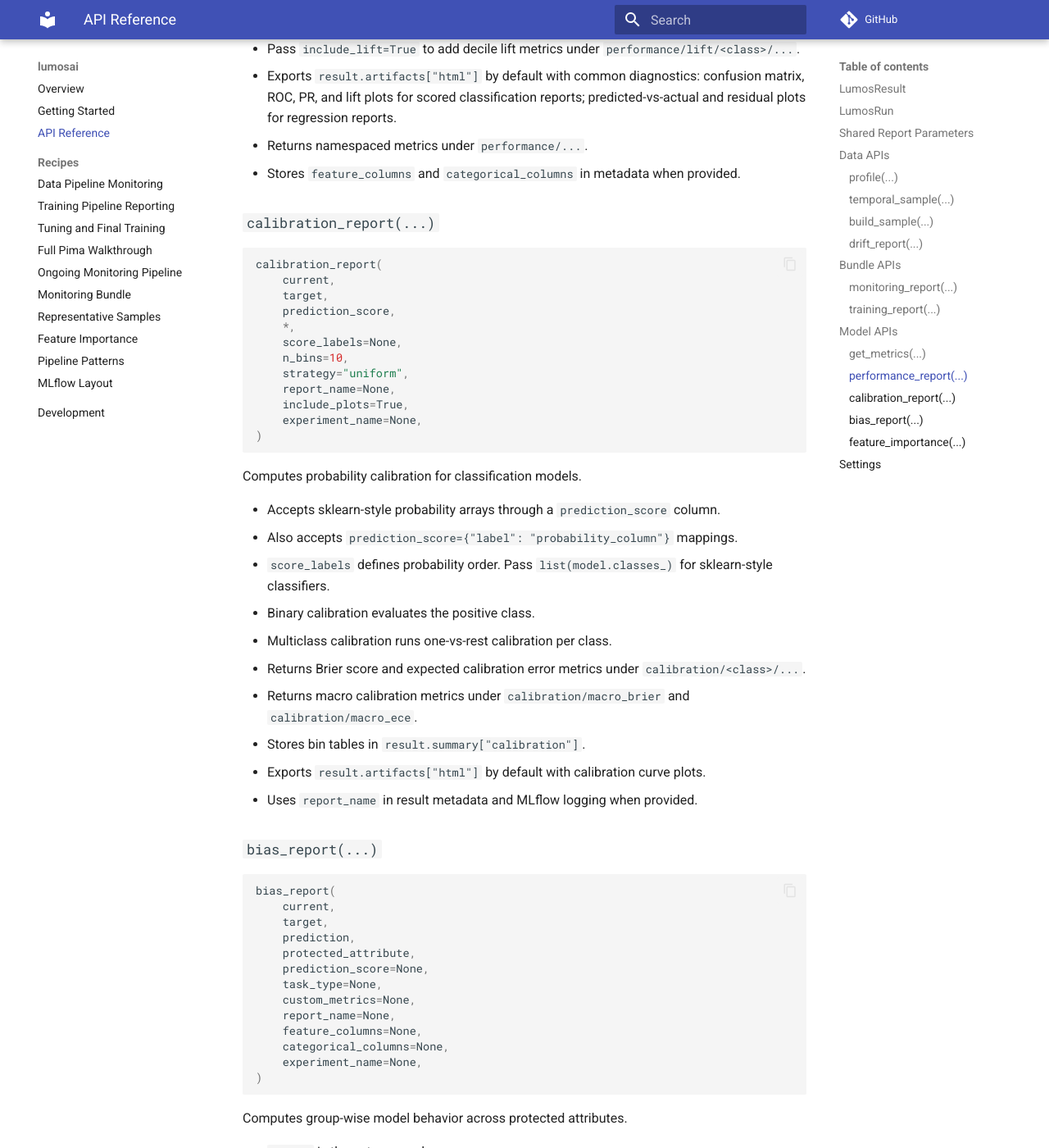
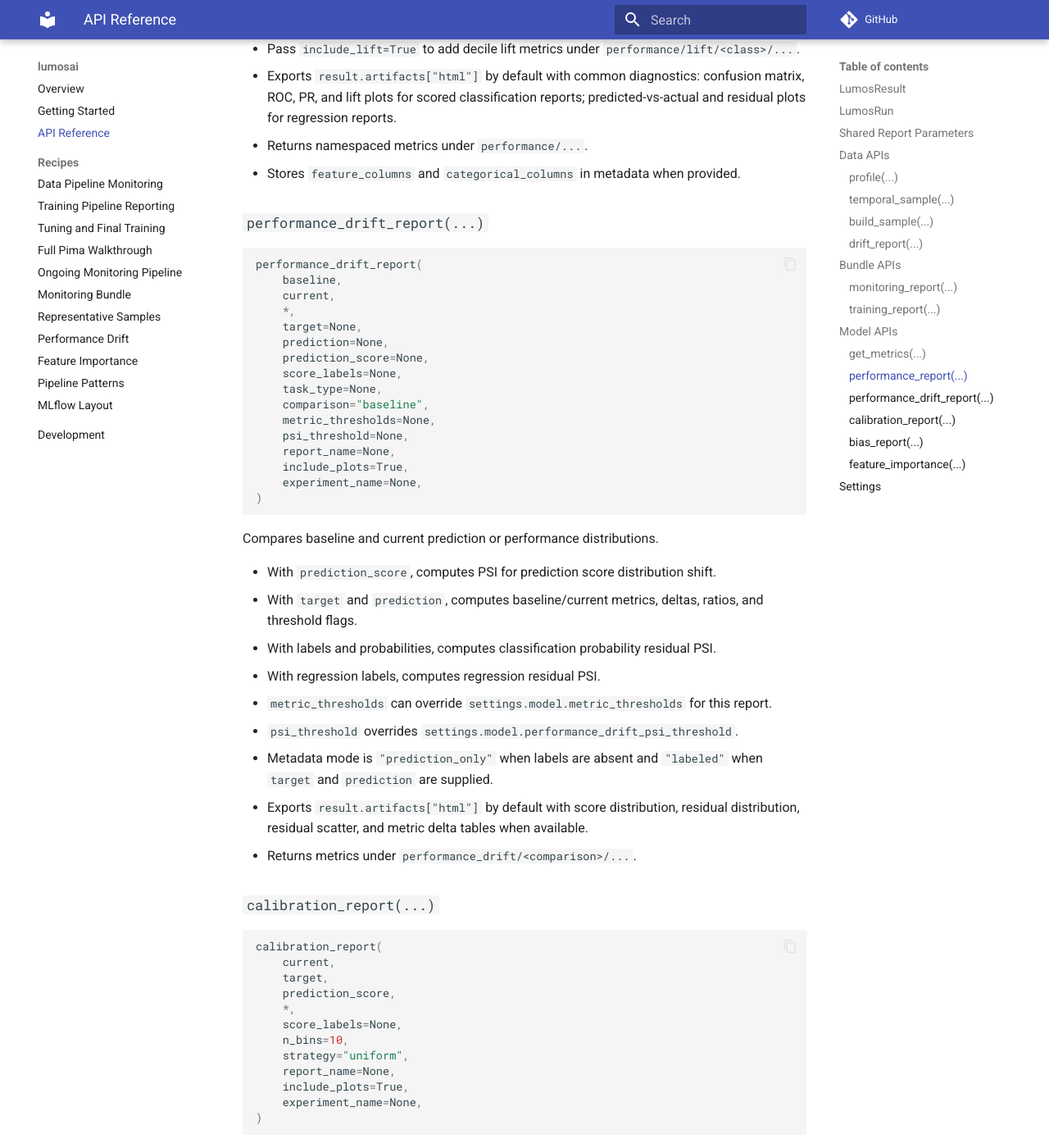
Before and after one commit to rmenziejr/lumos-ai, an MkDocs documentation site: the page built from docs/api.md, in a window 1280 px wide and 1400 px high, scrolled down 9411 px. Shown: the whole window at 82% size. Built offline with MkDocs 1.6.1 and Material for MkDocs 9.7.7, drawn with Linux system fonts in a browser that asks for light colours; comment, search, counter and statistics services are not loaded; some of the changed text lies outside the part shown.

Commit message:
Document performance drift report

````diff
--- a/docs/api.md
+++ b/docs/api.md
@@ -349,6 +349,39 @@ Computes current-window model performance.
 - Returns namespaced metrics under `performance/...`.
 - Stores `feature_columns` and `categorical_columns` in metadata when provided.
 
+### `performance_drift_report(...)`
+
+```python
+performance_drift_report(
+    baseline,
+    current,
+    *,
+    target=None,
+    prediction=None,
+    prediction_score=None,
+    score_labels=None,
+    task_type=None,
+    comparison="baseline",
+    metric_thresholds=None,
+    psi_threshold=None,
+    report_name=None,
+    include_plots=True,
+    experiment_name=None,
+)
+```
+
+Compares baseline and current prediction or performance distributions.
+
+- With `prediction_score`, computes PSI for prediction score distribution shift.
+- With `target` and `prediction`, computes baseline/current metrics, deltas, ratios, and threshold flags.
+- With labels and probabilities, computes classification probability residual PSI.
+- With regression labels, computes regression residual PSI.
+- `metric_thresholds` can override `settings.model.metric_thresholds` for this report.
+- `psi_threshold` overrides `settings.model.performance_drift_psi_threshold`.
+- Metadata mode is `"prediction_only"` when labels are absent and `"labeled"` when `target` and `prediction` are supplied.
+- Exports `result.artifacts["html"]` by default with score distribution, residual distribution, residual scatter, and metric delta tables when available.
+- Returns metrics under `performance_drift/<comparison>/...`.
+
 ### `calibration_report(...)`
 
 ```python
@@ -465,6 +498,7 @@ Relevant model defaults live under `settings.model`:
 
 - `feature_importance_method`: default method for `feature_importance()` when `method=None`; defaults to `"both"`.
 - `include_feature_importance_plots`: default artifact behavior for `feature_importance()` when `include_plots=None`; defaults to `True`.
+- `performance_drift_psi_threshold`: default PSI flag threshold for `performance_drift_report()`; defaults to `0.2`.
 
 Settings use nested Pydantic models and environment variables with the `LUMOSAI_` prefix.
 
--- a/mkdocs.yml
+++ b/mkdocs.yml
@@ -19,6 +19,7 @@ nav:
       - Ongoing Monitoring Pipeline: recipes/ongoing-monitoring-pipeline.md
       - Monitoring Bundle: recipes/monitoring-bundle.md
       - Representative Samples: recipes/representative-samples.md
+      - Performance Drift: recipes/performance-drift.md
       - Feature Importance: recipes/feature-importance.md
       - Pipeline Patterns: recipes/pipeline-patterns.md
       - MLflow Layout: recipes/mlflow-layout.md
````
Also changed, not shown: docs/recipes/performance-drift.md (added, +61 -0 lines).
